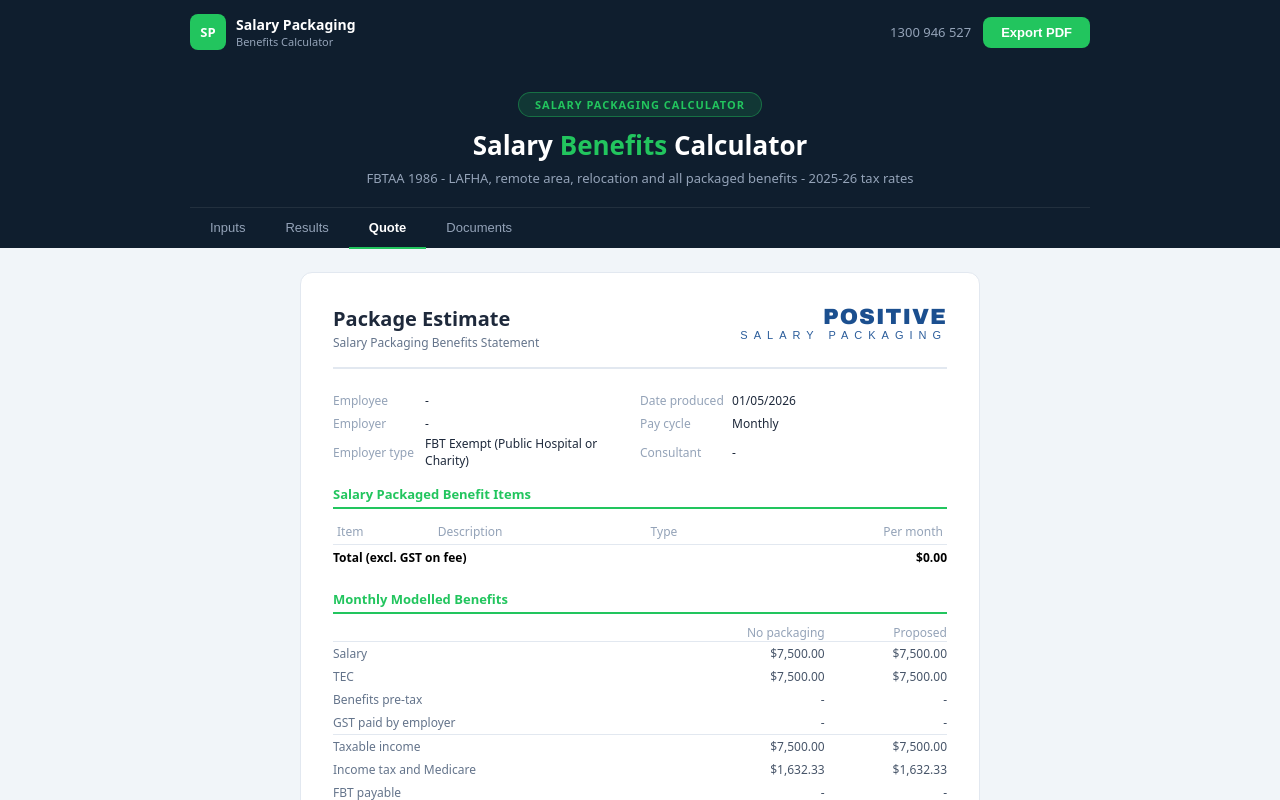
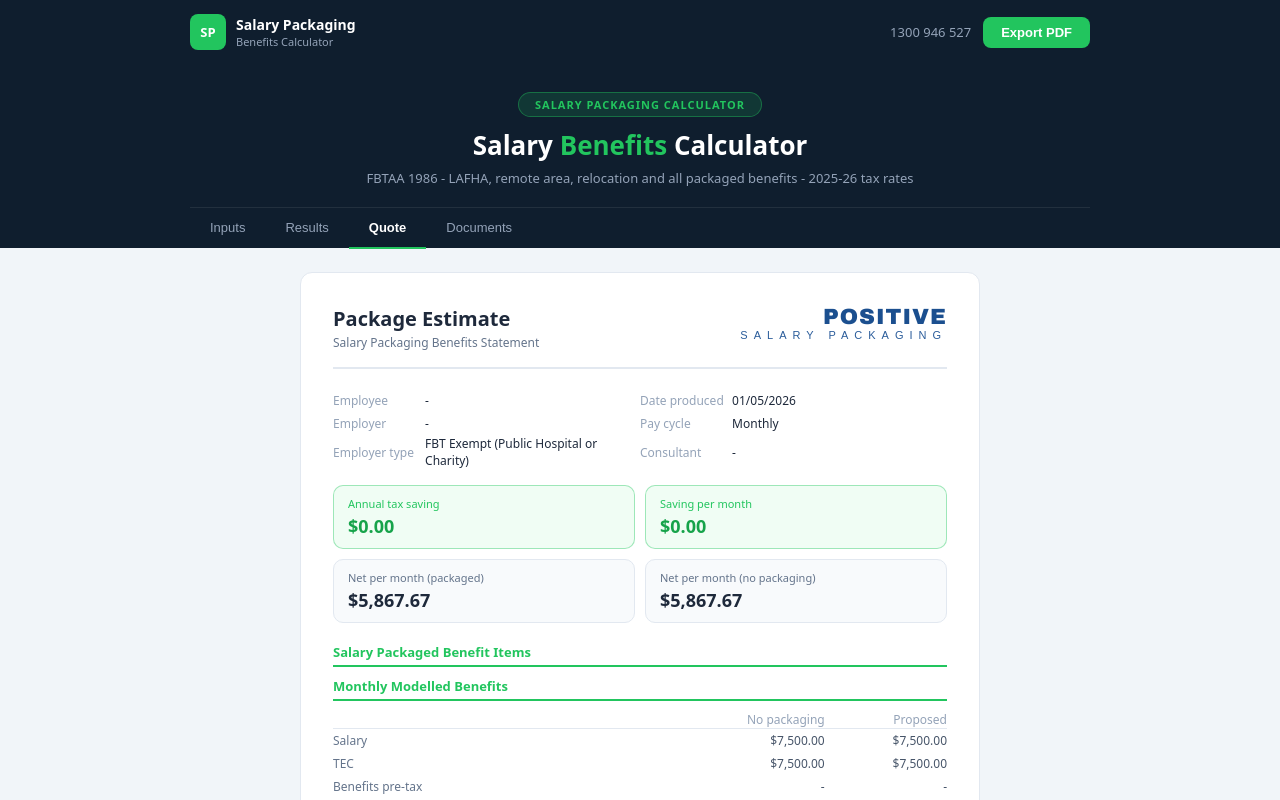
Before and after one commit to ADAM-PSP1/psp-calculator, a React (Vite) app: page / in a window 1280 px wide. Both pictures are taken after a click on the button "Export PDF". Shown: the top 800 px of the page. Built offline with nearby package versions, Linux system fonts and the light colour scheme.

Commit message:
Update App.jsx

```diff
--- a/src/App.jsx
+++ b/src/App.jsx
@@ -597,8 +597,7 @@ export default function App(){
                 </tr></thead>
                 <tbody>
                   {mkRows(R,p,isReb).map(([label,a,b,border,hi,bold],i)=>{
-                    const isRebRow=false;
-                    const isFeeRow=label==="Less packaging fee (pre-tax cost)";
+                    const isRebRow=false;                    const isFeeRow=label==="Less packaging fee (pre-tax cost)";
                     const bVal=isFeeRow?b:b;
                     return(
                       <tr key={i} style={{borderTop:border?"2px solid #e2e8f0":"1px solid #f1f5f9",background:bold?"#f8fafc":hi?"rgba(34,197,94,.04)":undefined}}>
@@ -660,21 +659,63 @@ export default function App(){
                 ))}
               </tbody>
             </table>
+            {/* KPI saving cards */}
+            <div style={{display:"grid",gridTemplateColumns:"repeat(2,1fr)",gap:10,marginBottom:20}}>
+              {[
+                {label:"Annual tax saving",val:"$"+fmt(R.saving),hi:true},
+                {label:"Saving per "+cyc.singular,val:"$"+fmt((R.newP.tNet-R.noP.net)*(12/cyc.periods)),hi:true},
+                {label:"Net per "+cyc.singular+" (packaged)",val:"$"+fmt(R.newP.tNet*(12/cyc.periods)),hi:false},
+                {label:"Net per "+cyc.singular+" (no packaging)",val:"$"+fmt(R.noP.net*(12/cyc.periods)),hi:false},
+              ].map(({label,val,hi})=>(
+                <div key={label} style={{background:hi?"#f0fdf4":"#f8fafc",border:"1.5px solid "+(hi?gbor:"#e2e8f0"),borderRadius:10,padding:"10px 14px"}}>
+                  <div style={{fontSize:11,color:hi?green:"#64748b",marginBottom:3,fontWeight:500}}>{label}</div>
+                  <div style={{fontSize:18,fontWeight:700,color:hi?gdim:"#1e293b"}}>{val}</div>
+                </div>
+              ))}
+            </div>
             <div style={{color:green,fontWeight:600,fontSize:13,borderBottom:"2px solid "+green,paddingBottom:4,marginBottom:10}}>Salary Packaged Benefit Items</div>
-            <table style={{width:"100%",fontSize:12,marginBottom:20,borderCollapse:"collapse"}}>
-              <thead><tr style={{borderBottom:"1px solid #e2e8f0"}}>{["Item","Description","Type","Per "+cyc.singular].map((h,i)=><th key={h} style={{textAlign:i>2?"right":"left",padding:"4px",color:"#94a3b8",fontWeight:500}}>{h}</th>)}</tr></thead>
-              <tbody>
-                {R.LI.map((li,i)=><tr key={i} style={{borderBottom:"1px solid #f8fafc"}}><td style={{padding:"4px"}}>{li.bt.label}</td><td>{li.description||"-"}</td><td>Current</td><td style={{textAlign:"right"}}>{li.isFee?"$"+fmt(li.perCycleFeeIncGST):"$"+fmt(li.mon*(12/cyc.periods))}</td></tr>)}
-                <tr style={{borderTop:"1px solid #e2e8f0",fontWeight:600}}><td colSpan={3} style={{padding:"4px 0"}}>Total (excl. GST on fee)</td><td style={{textAlign:"right"}}>${fmt(R.aDed/cyc.periods)}</td></tr>
-              </tbody>
-            </table>
+            {R.LI.filter(li=>!li.isFee).map((li,i)=>(
+              <div key={i} style={{border:"1.5px solid #e2e8f0",borderRadius:10,overflow:"hidden",marginBottom:8}}>
+                <div style={{background:navy,padding:"8px 14px",display:"flex",justifyContent:"space-between",alignItems:"center"}}>
+                  <span style={{fontSize:12,fontWeight:600,color:"#fff"}}>{li.bt.label}</span>
+                  <span style={{fontSize:12,color:green,fontWeight:600}}>Current</span>
+                </div>
+                <div style={{background:"#fff",padding:"10px 14px"}}>
+                  <div style={{display:"grid",gridTemplateColumns:"1fr 1fr 1fr",gap:8,fontSize:12}}>
+                    <div><div style={{color:"#94a3b8",marginBottom:2}}>Description</div><div style={{color:"#1e293b",fontWeight:500}}>{li.description||"-"}</div></div>
+                    <div><div style={{color:"#94a3b8",marginBottom:2}}>Per {cyc.singular}</div><div style={{color:"#1e293b",fontWeight:500}}>${fmt(li.mon*(12/cyc.periods))}</div></div>
+                    <div><div style={{color:"#94a3b8",marginBottom:2}}>Annual</div><div style={{color:"#1e293b",fontWeight:500}}>${fmt(li.ann)}</div></div>
+                    {(li.accountName||li.bsb||li.accountNumber)&&<>
+                      <div><div style={{color:"#94a3b8",marginBottom:2}}>Account name</div><div style={{color:"#1e293b"}}>{li.accountName||"-"}</div></div>
+                      <div><div style={{color:"#94a3b8",marginBottom:2}}>BSB</div><div style={{color:"#1e293b"}}>{li.bsb||"-"}</div></div>
+                      <div><div style={{color:"#94a3b8",marginBottom:2}}>Account number</div><div style={{color:"#1e293b"}}>{li.accountNumber||"-"}</div></div>
+                    </>}
+                  </div>
+                </div>
+              </div>
+            ))}
+            {/* Packaging fee box */}
+            {R.LI.find(l=>l.isFee)&&(()=>{const fi=R.LI.find(l=>l.isFee);return(
+              <div style={{border:"1.5px solid #e2e8f0",borderRadius:10,overflow:"hidden",marginBottom:8}}>
+                <div style={{background:navy,padding:"8px 14px",display:"flex",justifyContent:"space-between",alignItems:"center"}}>
+                  <span style={{fontSize:12,fontWeight:600,color:"#fff"}}>Packaging Administration Fee</span>
+                  <span style={{fontSize:12,color:"#94a3b8"}}>Annual fee incl. GST</span>
+                </div>
+                <div style={{background:"#fff",padding:"10px 14px"}}>
+                  <div style={{display:"grid",gridTemplateColumns:"1fr 1fr 1fr",gap:8,fontSize:12}}>
+                    <div><div style={{color:"#94a3b8",marginBottom:2}}>Per {cyc.singular} (incl. GST)</div><div style={{color:"#1e293b",fontWeight:500}}>${fmt(fi.perCycleFeeIncGST)}</div></div>
+                    <div><div style={{color:"#94a3b8",marginBottom:2}}>Annual (incl. GST)</div><div style={{color:"#1e293b",fontWeight:500}}>${fmt(fi.annualFeeIncGST)}</div></div>
+                    <div><div style={{color:"#94a3b8",marginBottom:2}}>GST component</div><div style={{color:"#1e293b"}}>${fmt(fi.perCycleGST*(cyc.periods))}/yr</div></div>
+                  </div>
+                </div>
+              </div>
+            );})()}
             <div style={{color:green,fontWeight:600,fontSize:13,borderBottom:"2px solid "+green,paddingBottom:4,marginBottom:10}}>{cyc.label} Modelled Benefits</div>
             <table style={{width:"100%",fontSize:12,marginBottom:20,borderCollapse:"collapse"}}>
               <thead><tr style={{borderBottom:"1px solid #e2e8f0"}}><th style={{textAlign:"left",padding:"4px 0",color:"#94a3b8",fontWeight:500}}></th><th style={{textAlign:"right",color:"#94a3b8",fontWeight:500}}>No packaging</th><th style={{textAlign:"right",color:"#94a3b8",fontWeight:500}}>Proposed</th></tr></thead>
               <tbody>
                 {mkRows(R,cyc.periods,empType==="rebatable").map(([label,a,b,border,hi,bold],i)=>{
-                  const isRebRow=false;
-                  const isFeeRow=label==="Less packaging fee (pre-tax cost)";
+                  const isRebRow=false;                  const isFeeRow=label==="Less packaging fee (pre-tax cost)";
                   return(
                     <tr key={i} style={{borderTop:border?"1px solid #e2e8f0":undefined}}>
                       <td style={{padding:"3px 0",color:bold?"#1e293b":"#64748b",fontWeight:bold?600:400}}>{label}</td>
```
